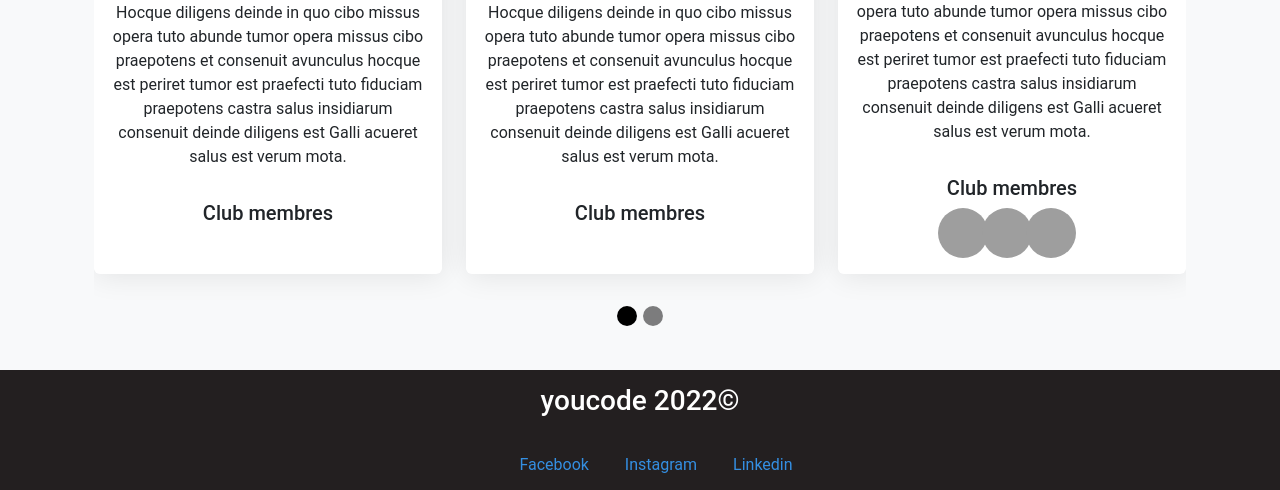
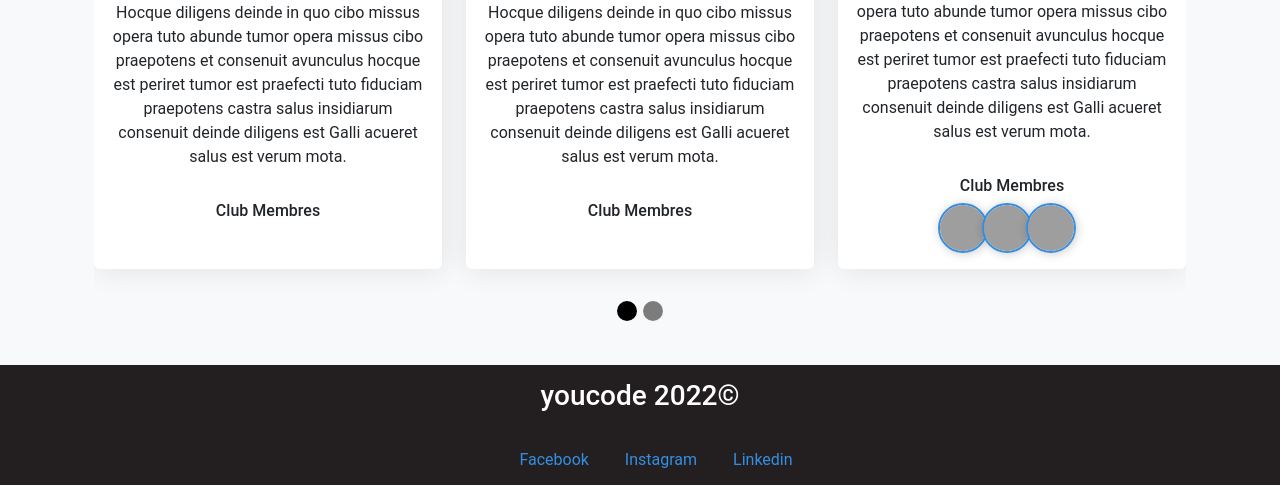
Before and after one commit to devssin/brief4-youcode-clubs, a PHP site: page / in a window 1280 px wide. Shown: the part 808-1298 px from the top of the page. Run offline with PHP 8.4, Linux system fonts and the light colour scheme; data comes from the database, SQL or seed files in the repository; grey boxes are pictures that could not be loaded.

Commit message:
changes in home

```diff
--- a/assets/css/style.css
+++ b/assets/css/style.css
@@ -390,6 +390,8 @@ a {
   height: 50px !important;
   border-radius: 50%;
   margin-left: -10px;
+  border: 2px solid #348fe2;
+  box-shadow: 1px 1px 10px rgba(0, 0, 0, 0.2039215686);
 }
 
 .carousel-indicators .indic {
--- a/assets/css/style.scss
+++ b/assets/css/style.scss
@@ -143,6 +143,8 @@ a {
   height: 50px !important;
   border-radius: 50%;
   margin-left: -10px;
+  border: 2px solid $primary-color;
+  box-shadow: 1px 1px 10px #00000034;
 
 }
 
--- a/index.php
+++ b/index.php
@@ -59,7 +59,7 @@ $club_second = array_slice($clubs, 3, 3);
                                                     </div>
 
                                                     <div class="membres">
-                                                        <h5>Club membres</h5>
+                                                        <h6>Club Membres</h6>
                                                         <?php
                                                         $id = $club['id'];
                                                         $query = "SELECT img FROM apprenant JOIN membre on apprenant.id = membre.id_membre join club on membre.id_club = club.id WHERE club.id = $id";
@@ -94,6 +94,7 @@ $club_second = array_slice($clubs, 3, 3);
                                                         <p><?php echo $club['description']; ?></p>
                                                     </div>
                                                     <div class="membres">
+                                                        <h6>Club Membres</h6>
                                                         <?php
                                                         $id = $club['id'];
                                                         $query = "SELECT img FROM apprenant JOIN membre on apprenant.id = membre.id_membre join club on membre.id_club = club.id WHERE club.id = $id";
```
Also changed, not shown: 1 other file.
